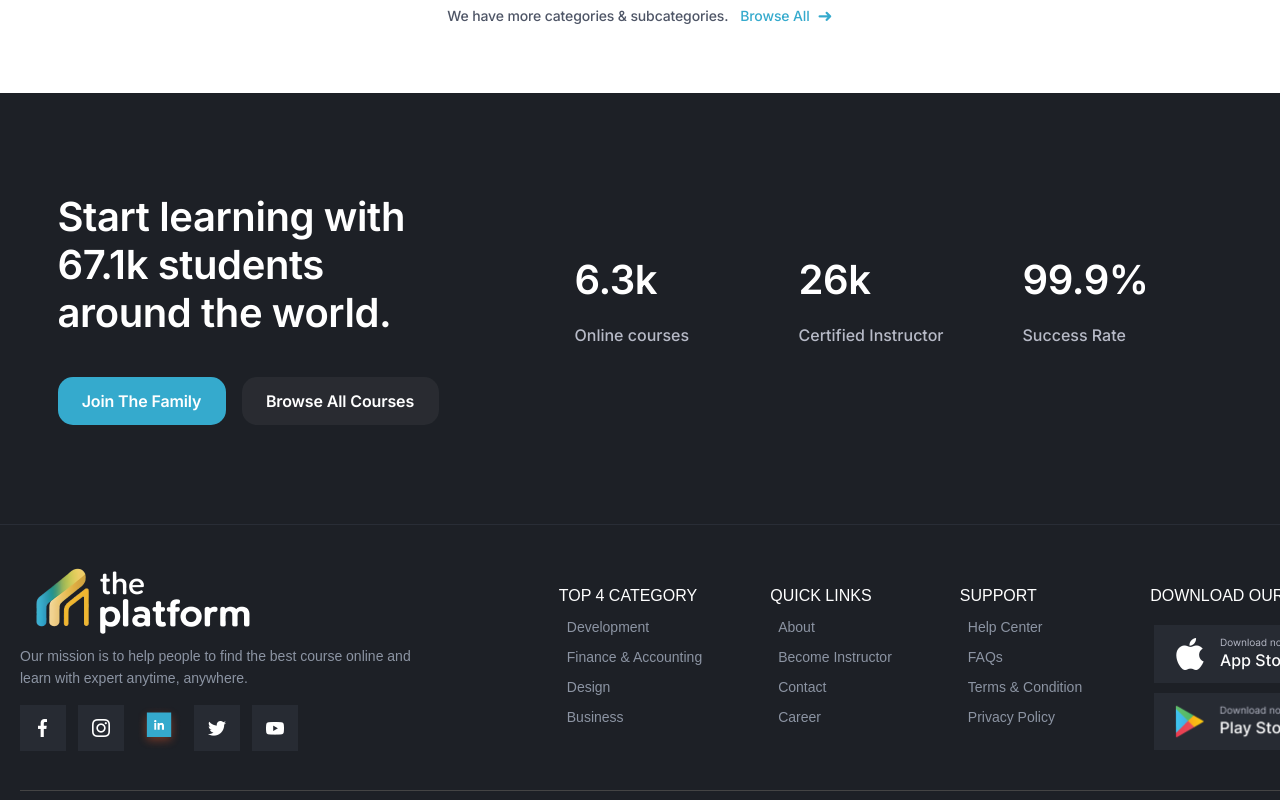
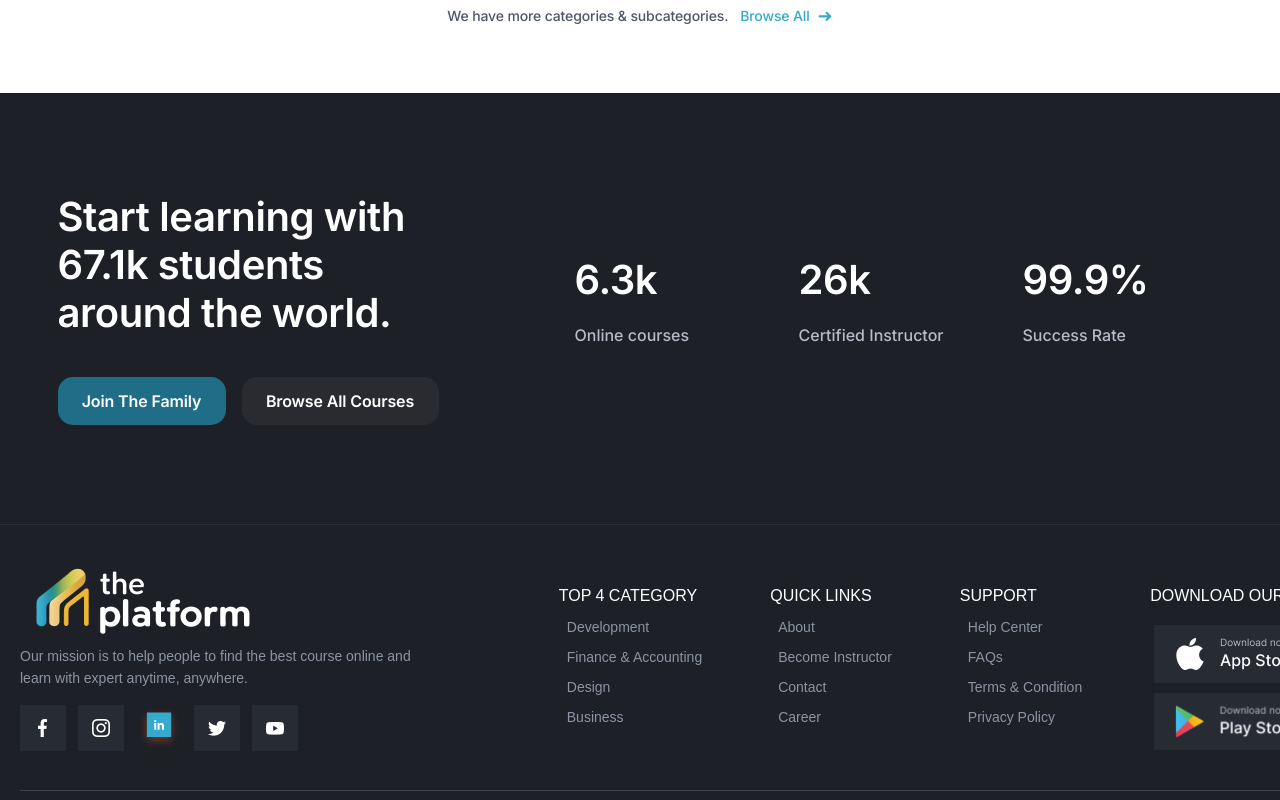
Before and after one commit to MK384/The-Platform, an Angular app in the folder The-Platform-frontend/: page / in a window 1280 px wide. In both pictures the pointer is over the button "Join The Family". Shown: the part 1214-2014 px from the top of the page. Built offline with nearby package versions, Linux system fonts and the light colour scheme.

Commit message:
Enhance: the buttons hover effect.

```diff
--- a/The-Platform-frontend/src/app/components/home-page/home-page.component.css
+++ b/The-Platform-frontend/src/app/components/home-page/home-page.component.css
@@ -265,6 +265,14 @@
   background: rgba(255, 255, 255, 0.05);
 }
 
+.btn-primary:hover {
+  background: #206d87;
+}
+
+.btn-secondary:hover {
+  background: #495f67;
+}
+
 .fun-facts {
   display: flex;
   flex-direction: row;
```
